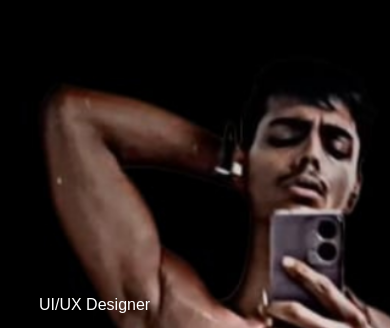
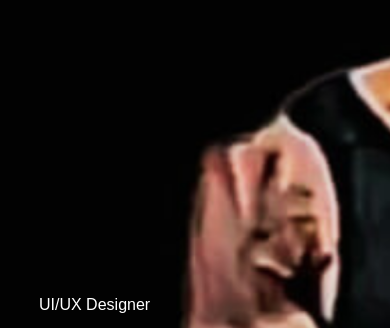
Before and after one commit to mohit415singh/Portfolio, a plain HTML site: page index.html in a window 390 px wide. Shown: the part 88-416 px from the top of the page. Drawn offline with Linux system fonts and the light colour scheme.

Commit message:
Update style.css
updated a mistake

```diff
--- a/style.css
+++ b/style.css
@@ -320,7 +320,7 @@ nav .fas{
 
 @media only screen and (max-width: 600px){
     #header{
-        background-image: url(./Untitled\ design\ \(22\).png);
+        background-image: url(./Untitled\ design\ \(24\).png);
     }
     .header-text{
         margin-top: 100%;
```
